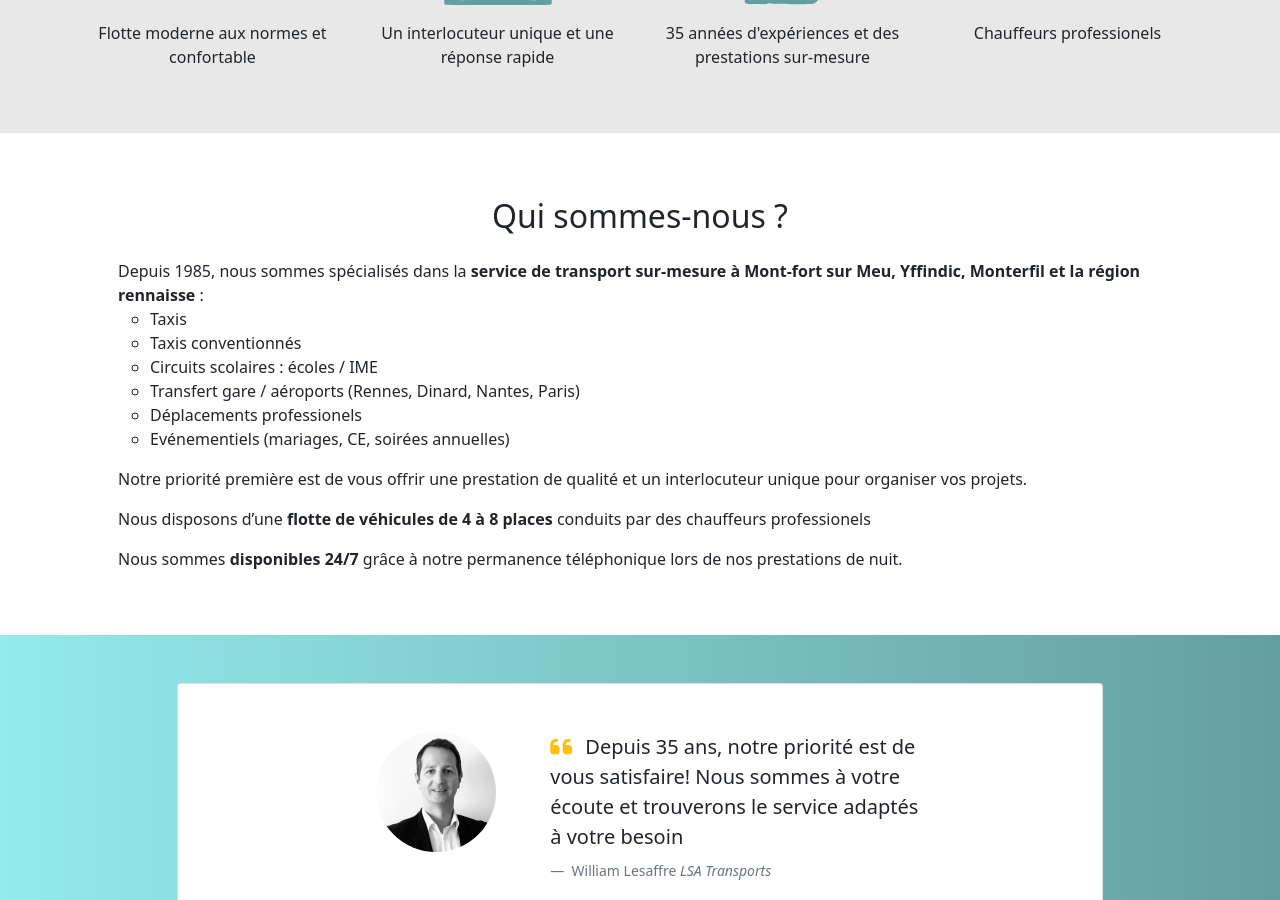
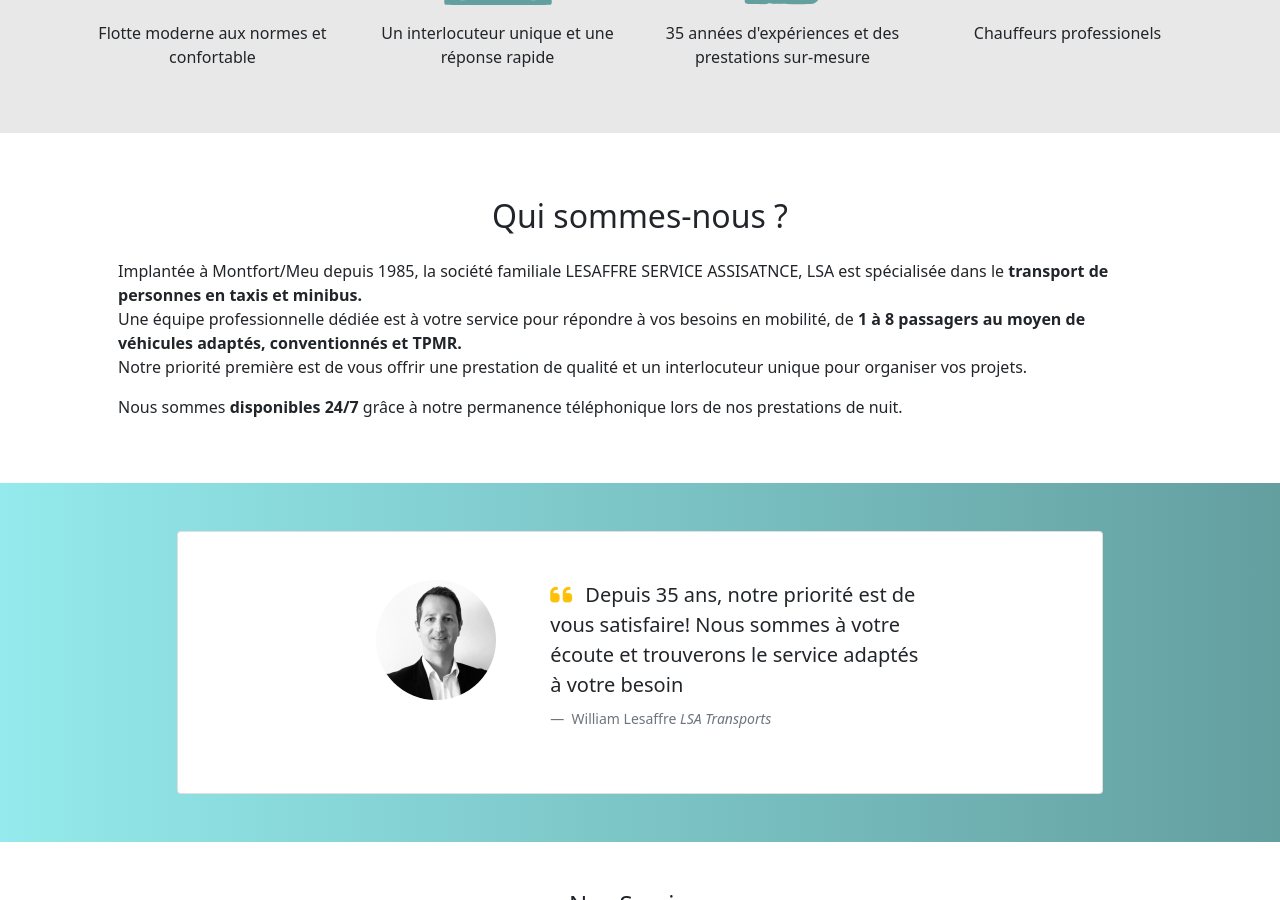
Before and after one commit to lesaffre35/lsa, a Jekyll site: the page built from index.html, in a window 1280 px wide and 900 px high, scrolled down 1210 px. Built offline with Jekyll 4.4.1, drawn with Linux system fonts in a browser that asks for light colours; nearby versions of some CDN libraries; some of the changed text lies outside the part shown.

Commit message:
revision1

```diff
--- a/_includes/navbar.html
+++ b/_includes/navbar.html
@@ -23,8 +23,9 @@
           <li><a class="dropdown-item" href="{{ site.baseurl }}/taxi">Taxis</a></li>
           <li><a class="dropdown-item" href="{{ site.baseurl }}/taxi_conventionne">Taxis Conventionnés</a></li>
           <li><a class="dropdown-item" href="{{ site.baseurl }}/tpmr">Transport Personne à Mobilité Réduite</a></li>
-          <li><a class="dropdown-item" href="{{ site.baseurl }}/transfert">Transfert Gare/Aéroport</a></li>
+          <li><a class="dropdown-item" href="{{ site.baseurl }}/transfert">Navette Aéroport</a></li>
           <li><a class="dropdown-item" href="{{ site.baseurl }}/entreprise">Déplacements Professionnels</a></li>
+          <li><a class="dropdown-item" href="{{ site.baseurl }}/evenement">Evènement & Tourisme</a></li>
         </ul>
       </li>
 
--- a/_includes/presentation.html
+++ b/_includes/presentation.html
@@ -3,8 +3,13 @@
   <div class="container p-5">
 
     <h2 class="text-center p-3  ">Qui sommes-nous ?</h2>
-    Depuis 1985, nous sommes spécialisés dans la <strong>service de transport sur-mesure à Mont-fort sur Meu, Yffindic, Monterfil et la région rennaisse</strong> :
-    <ul style="list-style-type: circle;">
+    Implantée à Montfort/Meu depuis 1985, la société familiale LESAFFRE SERVICE ASSISATNCE, LSA est spécialisée dans le
+    <strong>transport de personnes en taxis et minibus.</strong>
+    <br>
+     Une équipe professionnelle dédiée est à votre service pour répondre à vos
+    besoins en mobilité, de <strong> 1 à 8 passagers au moyen de véhicules adaptés, conventionnés et TPMR.</strong>
+
+    <!-- <ul style="list-style-type: circle;">
       <li>
         Taxis
       </li>
@@ -23,16 +28,16 @@
       <li>
         Evénementiels (mariages, CE, soirées annuelles)
       </li>
-    </ul>
-
+    </ul> -->
+    <br>
     <p>
       Notre priorité première est de vous offrir une prestation de qualité et un interlocuteur unique pour organiser vos
       projets.
     </p>
 
-    <p>
+    <!-- <p>
       Nous disposons d’une <strong>flotte de véhicules de 4 à 8 places</strong> conduits par des chauffeurs professionels
-    <p>
+    <p> -->
 
       Nous sommes <strong>disponibles 24/7</strong> grâce à notre permanence téléphonique lors de nos prestations de
       nuit.
--- a/_includes/service.html
+++ b/_includes/service.html
@@ -14,13 +14,14 @@
 
   <div class="row">
     <div class="col-lg-3 text-center">
-    <img class="rounded-circle cover shadow-lg p-1 mb-3" src="{{ site.baseurl }}/assets/images/berline.jpg"
-      alt="Generic placeholder image" width="200" height="200">
+    <img class="rounded-circle cover shadow-lg p-1 mb-3" src="{{ site.baseurl }}/assets/images/taxi_scenic.jpg"
+      alt="taxi monterfil" width="200" height="200">
     <h4>Taxi</h4>
     <ul>
-      <li>Transports toutes distances (Montfort/Meu, Iffendic, Monterfil)</li>
+      <li>Transports par taxis toutes distances, gares, aéroports, déplacements personnels ou professionnels.
+</li>
       <br>
-      <li>Disponibilité 24/7</li>
+      <li>Disponibilité 7j/7</li>
       <br>
       <li>De 1 à 8 personnes</li>
     </ul>
@@ -45,8 +46,8 @@
     <p><a class="btn btn-primary" style="color:white" href="{{ site.baseurl }}/taxi_conventionne" role="button">Voir &raquo;</a></p>
   </div>
   <div class="col-lg-3 text-center">
-    <img class="rounded-circle cover shadow-lg p-1 mb-3" src="{{ site.baseurl }}/assets/images/transport_aeroport.jpg" alt="Generic placeholder image" width="200" height="200">
-    <h4>Transferts gares / aéroports</h4>
+    <img class="rounded-circle cover shadow-lg p-1 mb-3" src="{{ site.baseurl }}/assets/images/navette_aeroport.jpg" alt="Generic placeholder image" width="200" height="200">
+    <h4>Navette aéroports</h4>
     <ul>
       <li>Pour votre transfert vers l’aéroport ou la gare,
         nous vous conduirons grâce à des véhicules grand confort spacieux et climatisés </li>
@@ -64,7 +65,7 @@
       <li>Mariage</li>
     </ul>
     </p>
-    <p><a class="btn btn-primary" style="color:white" ref="#" role="button">Voir &raquo;</a></p>
+    <p><a class="btn btn-primary" style="color:white" href="{{ site.baseurl }}/entreprise" role="button">Voir &raquo;</a></p>
   </div>
 </div>
 </div>
```
Also changed, not shown: other parts of _includes/service.html (+1 -1 lines), pages/evenement.md (added, +26 -0 lines), assets/images/dinard.jpg (added), assets/images/navette_aeroport.jpg (added), assets/images/rennes.jpg (added), assets/images/taxi_scenic.jpg (added), 2 other files.
